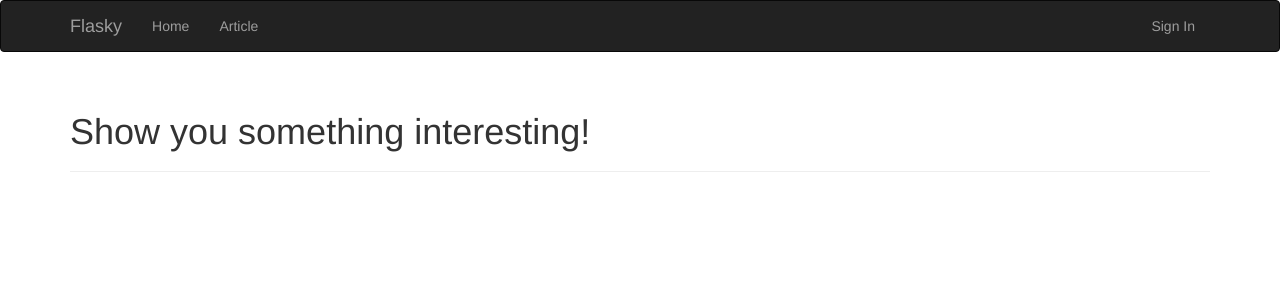
After one commit to wkc2014/learn_flask, a Flask app: page /article in a window 1280 px wide. The commit adds this page. Shown: the top 300 px of the page. Run offline with Flask 2, Linux system fonts and the light colour scheme; some libraries are stand-ins or nearby versions.

Commit message:
Add article

```diff
--- a/app/main/views.py
+++ b/app/main/views.py
@@ -5,3 +5,8 @@ from flask import render_template
 @main.route('/')
 def index():
     return render_template('index.html')
+
+
+@main.route('/article', methods=['GET','POST'])
+def article():
+    return render_template('article.html')
--- /dev/null
+++ b/app/templates/article.html
@@ -0,0 +1,12 @@
+{% extends "base.html" %}
+{% import "bootstrap/wtf.html" as wtf %}
+{% block title %} Article {% endblock %}
+
+
+{% block page_content %}
+<div class="page-header">
+    <h1>
+        Show you something interesting!
+    </h1>
+</div>
+{% endblock %}
--- a/app/templates/base.html
+++ b/app/templates/base.html
@@ -17,6 +17,7 @@
             <div class="navbar-collapse collapse">
                 <ul class="nav navbar-nav">
                     <li><a href="/">Home</a></li>
+                    <li><a href={{ url_for('main.article') }}>Article</a></li>
                 </ul>
                 <ul class="nav navbar-nav navbar-right">
                     {% if not current_user.is_authenticated %}
--- a/app/templates/index.html
+++ b/app/templates/index.html
@@ -12,6 +12,9 @@
         Stranger
         {% endif %}
     </h1>
+    <h1>
+        Show you something interesting!
+    </h1>
 </div>
 {#{{ wtf.quick_form(form) }}#}
 {% endblock %}
```
Also changed, not shown: app/models.py (+15 -0 lines).
